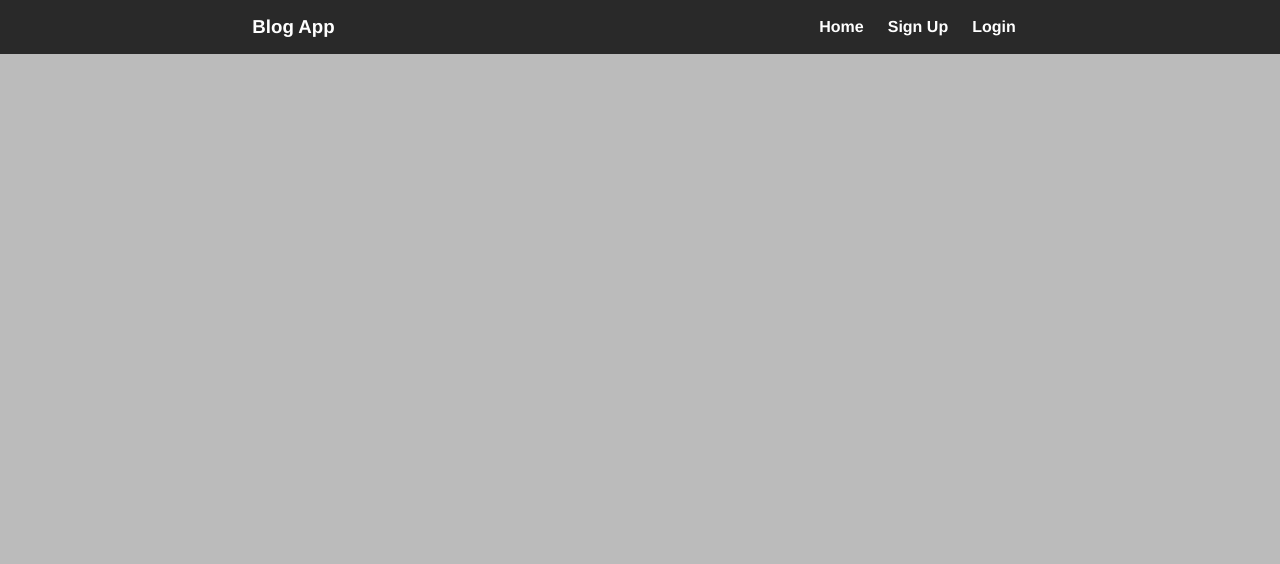
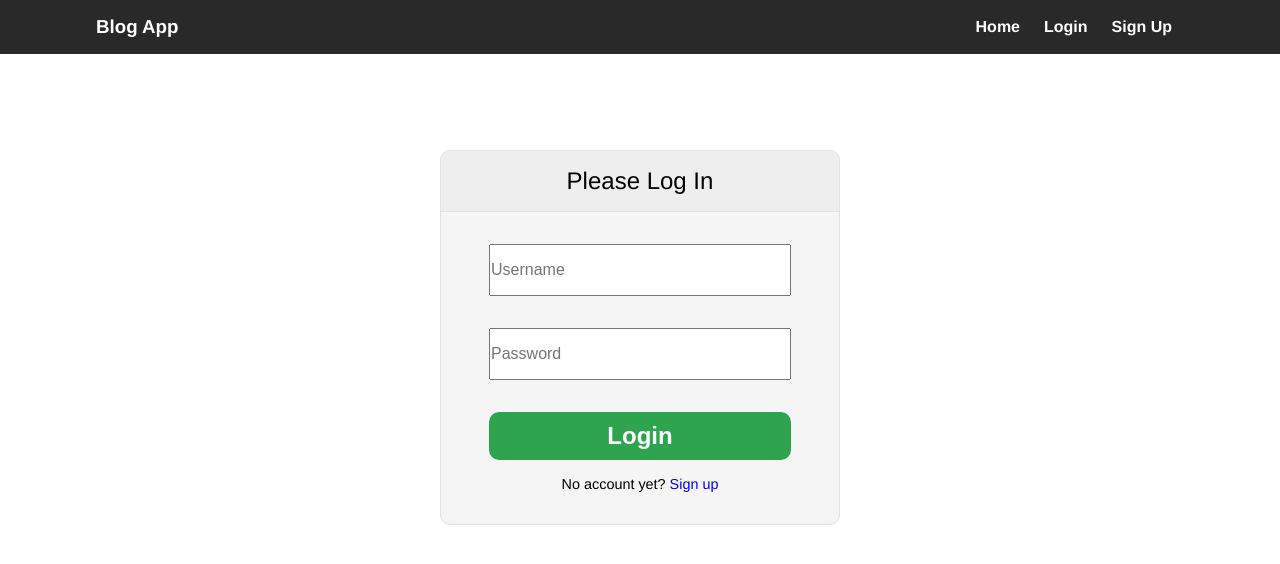
Before and after one commit to gaddscientist/article-comments-demo, a Vue app: page /login in a window 1280 px wide. Shown: the top 564 px of the page. Built offline with nearby package versions, Linux system fonts and the light colour scheme.

Commit message:
Login/Signup views created

```diff
--- /dev/null
+++ b/src/components/layout/AuthForm.vue
@@ -0,0 +1,105 @@
+<template>
+  <div class="container">
+    <form submit.prevent="">
+      <p class="title">{{ title }}</p>
+      <div class="input-group">
+        <input type="text" placeholder="Username" required />
+      </div>
+      <div class="input-group">
+        <input type="password" placeholder="Password" required />
+      </div>
+      <div class="input-group" v-if="mode !== 'login'">
+        <input type="password" placeholder="Re-enter Password" required />
+      </div>
+      <div class="input-group">
+        <button type="submit">{{ buttonCaption }}</button>
+      </div>
+      <p>
+        {{ bottomText }}<router-link to="/signup">{{ linkText }}</router-link>
+      </p>
+    </form>
+  </div>
+</template>
+
+<script>
+export default {
+  props: ['mode'],
+  computed: {
+    title() {
+      return this.mode === 'login' ? 'Please Log In' : 'Enter Sign Up Info';
+    },
+    buttonCaption() {
+      return this.mode === 'login' ? 'Login' : 'Sign Up';
+    },
+    bottomText() {
+      return this.mode === 'login'
+        ? 'No account yet? '
+        : 'Already have an account? ';
+    },
+    linkText() {
+      return this.mode === 'login' ? 'Sign up' : 'Login';
+    },
+  },
+};
+</script>
+
+<style scoped>
+.container {
+  display: flex;
+  width: 100%;
+  height: 100vh;
+  justify-content: center;
+  align-items: flex-start;
+  background: #fff;
+}
+.input-group {
+  margin: 1rem;
+  width: 100%;
+}
+input {
+  width: 100%;
+  line-height: 3rem;
+  font-size: 1rem;
+}
+.title {
+  display: flex;
+  justify-content: center;
+  width: calc(100% + 6rem);
+  position: relative;
+  margin-bottom: 1rem;
+  padding: 1rem 0;
+  background: #eee;
+  border-bottom: 1px solid #e2e2e2;
+  border-top-left-radius: 10px;
+  border-top-right-radius: 10px;
+  font-size: 1.5rem;
+}
+form {
+  display: flex;
+  flex-direction: column;
+  align-items: center;
+  min-width: 25rem;
+  border-radius: 10px;
+  border: 1px solid #e2e2e2;
+  padding: 0 3rem 2rem 3rem;
+  background: #f5f5f5;
+  margin-top: 6rem;
+}
+button {
+  margin: 0 auto;
+  width: 100%;
+  height: 3rem;
+  background-color: #2ea44f;
+  border: none;
+  border-radius: 10px;
+  color: white;
+  font-size: 1.5rem;
+  font-weight: bold;
+}
+button:hover {
+  background-color: #2c964a;
+}
+p {
+  font-size: 0.9rem;
+}
+</style>
--- a/src/components/layout/TheHeader.vue
+++ b/src/components/layout/TheHeader.vue
@@ -1,21 +1,43 @@
 <template>
+  <div class="container">
     <nav id="navbar">
       <h3>Blog App</h3>
       <ul>
         <li><router-link to="/">Home</router-link></li>
-      <li><a href="#signup">Sign Up</a></li>
-      <li><a href="#login">Login</a></li>
+        <li v-if="!loggedIn"><router-link to="/login">Login</router-link></li>
+        <li v-if="!loggedIn">
+          <router-link to="/signup">Sign Up</router-link>
+        </li>
+        <li v-if="loggedIn" @click="logout"><a>Logout</a></li>
       </ul>
     </nav>
+  </div>
 </template>
 
+<script>
+export default {
+  computed: {
+    loggedIn() {
+      return this.$store.getters['isLoggedIn'];
+    },
+  },
+  methods: {
+    logout() {},
+  },
+};
+</script>
+
 <style scoped>
+.container {
+  background: #292929;
+}
 #navbar {
   display: flex;
-  background: #292929;
   color: white;
-  justify-content: space-around;
+  justify-content: space-between;
   padding: 1rem;
+  max-width: 70rem;
+  margin: 0 auto;
 }
 
 #navbar ul {
--- a/src/router/index.js
+++ b/src/router/index.js
@@ -1,5 +1,7 @@
 import { createRouter, createWebHistory } from 'vue-router';
 import Article from '../views/Article.vue';
+import Login from '../views/Login.vue';
+import Signup from '../views/Signup.vue';
 
 const routes = [
   {
@@ -12,6 +14,16 @@ const routes = [
   //   name: 'Article',
   //   component: Article,
   // },
+  {
+    path: '/login',
+    name: 'Login',
+    component: Login,
+  },
+  {
+    path: '/signup',
+    name: 'Signup',
+    component: Signup,
+  },
 ];
 
 const router = createRouter({
--- a/src/store/index.js
+++ b/src/store/index.js
@@ -4,6 +4,7 @@ export default createStore({
   state() {
     return {
       comments: [],
+      loggedIn: false,
     };
   },
   mutations: {
@@ -78,6 +79,9 @@ export default createStore({
     hasComments(state) {
       return state.comments && state.comments.length > 0;
     },
+    isLoggedIn(state) {
+      return state.loggedIn;
+    },
   },
   modules: {},
 });
--- a/src/views/Article.vue
+++ b/src/views/Article.vue
@@ -1,4 +1,5 @@
 <template>
+  <div class="content">
     <div class="article">
       <div class="info">
         <h1 class="title">Article Title</h1>
@@ -27,18 +28,19 @@
         </p>
         <h2>Sub-Title</h2>
         <p>
-        Lorem ipsum dolor sit amet consectetur adipisicing elit. Ut dolor labore
-        id illum, perspiciatis velit assumenda molestiae ducimus, eaque mollitia
-        optio nam vel odio maiores est amet quos nulla distinctio ratione
-        officiis ad expedita dolores deserunt. Tempora, laboriosam accusantium.
-        Error illo fugit quos nemo odit pariatur magni, odio earum iure! Omnis
-        quas expedita reprehenderit minus reiciendis aliquid consectetur, iure
-        soluta.
+          Lorem ipsum dolor sit amet consectetur adipisicing elit. Ut dolor
+          labore id illum, perspiciatis velit assumenda molestiae ducimus, eaque
+          mollitia optio nam vel odio maiores est amet quos nulla distinctio
+          ratione officiis ad expedita dolores deserunt. Tempora, laboriosam
+          accusantium. Error illo fugit quos nemo odit pariatur magni, odio
+          earum iure! Omnis quas expedita reprehenderit minus reiciendis aliquid
+          consectetur, iure soluta.
         </p>
       </div>
     </div>
     <create-comment @commentPosted="toggleRecentPost" />
     <the-comments :shouldRefresh="recentPost" @refreshed="toggleRecentPost" />
+  </div>
 </template>
 
 <script>
--- /dev/null
+++ b/src/views/Login.vue
@@ -0,0 +1,16 @@
+<template>
+  <auth-form mode="login" />
+</template>
+
+<script>
+import AuthForm from '../components/layout/AuthForm.vue';
+
+export default {
+  components: {
+    AuthForm,
+  },
+  data() {
+    return {};
+  },
+};
+</script>
--- /dev/null
+++ b/src/views/Signup.vue
@@ -0,0 +1,16 @@
+<template>
+  <auth-form mode="signup" />
+</template>
+
+<script>
+import AuthForm from '../components/layout/AuthForm.vue';
+
+export default {
+  components: {
+    AuthForm,
+  },
+  data() {
+    return {};
+  },
+};
+</script>
```
Lines whose indentation alone changed are shown as unchanged.
